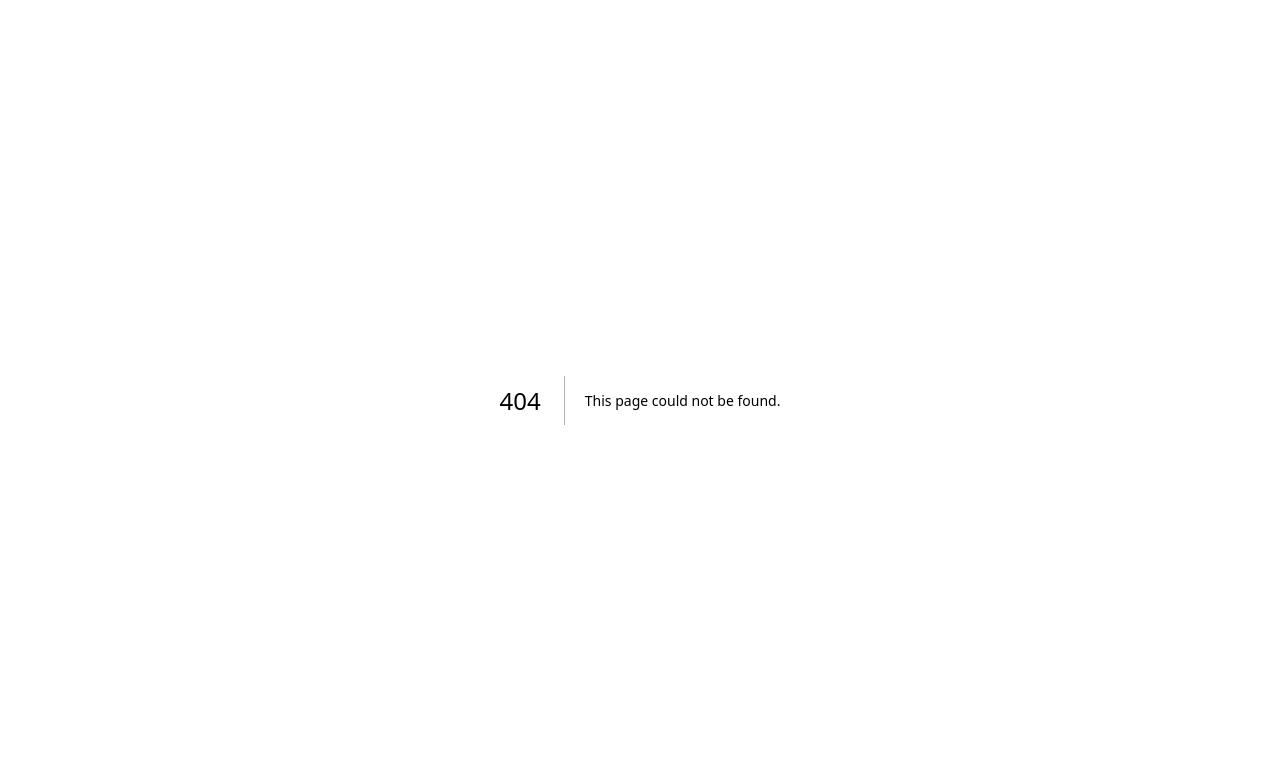
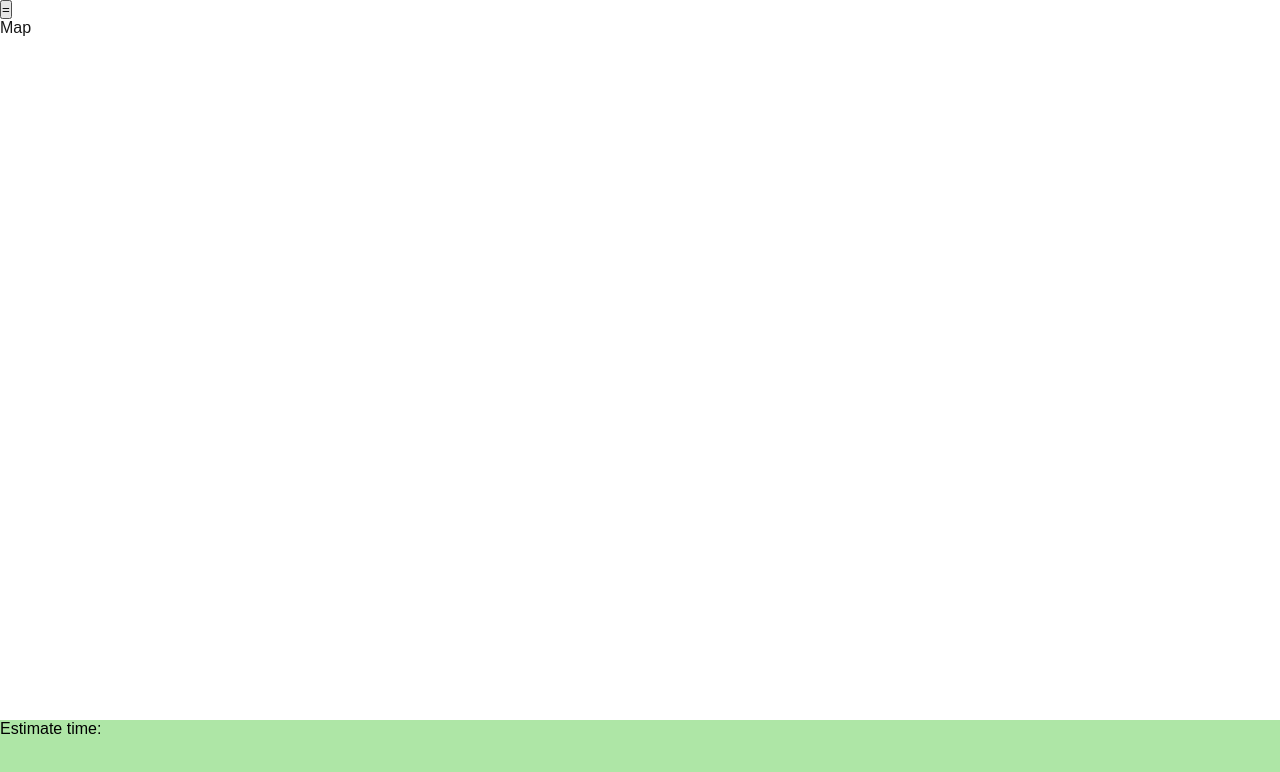
Before and after one commit to Raman-Shakya/Trash-Track, a Next.js app: page /household in a window 1280 px wide. Before the commit this address had no page. Shown: the top 772 px of the page. Built offline with nearby package versions, Linux system fonts and the light colour scheme.

Commit message:
nav and footer

```diff
--- /dev/null
+++ b/src/app/household/components/footer.js
@@ -0,0 +1,18 @@
+"use client";
+
+import styles from './footer.module.css'
+import { useRef, useState, useEffect } from 'react';
+
+export default function Footer() {
+
+    const [openFooter, setOpenFooter] = useState(false)
+
+    return <footer className={`${styles.footerWrapper}` } onClick={()=>setOpenFooter(false)}>
+        <div className={`${styles.footer} ${openFooter ? styles.active : ''}`} onClick={(e)=>{
+            e.stopPropagation()
+            setOpenFooter(true)
+            }}>
+            Estimate time:
+        </div>
+    </footer>;
+}
--- /dev/null
+++ b/src/app/household/components/footer.module.css
@@ -0,0 +1,27 @@
+.footerWrapper {
+    position: fixed;
+    bottom: 0;
+    left: 0;
+    width: 100%;
+    height: 100%;
+    z-index: -100;
+}
+
+.active {
+    z-index: 10;
+}
+
+.footer {
+    position: fixed;
+    bottom: 0;
+    left: 0;
+    background-color: #aee6a6;
+    color: black;
+    width: 100%;
+    height: 10%;
+    transition: 1s;
+}
+
+.active {
+    height: 85%;
+}
--- /dev/null
+++ b/src/app/household/components/nav.js
@@ -0,0 +1,14 @@
+"use client";
+import styles from './nav.module.css'
+import { useRef, useState, useEffect } from 'react';
+
+export default function Nav({isOpen, closeNav}) {
+    return <nav className={`${styles.navWrapper} ${isOpen ? styles.active : ''}`} onClick={()=>closeNav()}>
+        <div className={`${styles.navbar}`} onClick={(e)=>e.stopPropagation()}>
+            <a href="#">Home</a>
+            <a href="#">Support</a>
+            <a href="#">Notification</a>
+            <a href="#">Contact</a>
+        </div>
+    </nav>;
+}
--- /dev/null
+++ b/src/app/household/components/nav.module.css
@@ -0,0 +1,26 @@
+.navWrapper {
+    position: fixed;
+    left: 0;
+    top: 0;
+    width: 100%;
+    height: 100%;
+    z-index: -100;
+}
+.navWrapper.active {
+    z-index: 10;
+}
+
+.navbar {
+    width: 80%;
+    height: 100%;
+    background-color: #aee6a6;
+    display: flex;
+    flex-direction: column;
+    color: black;
+    transform: translateX(-100%);
+    transition: 1s;
+}
+
+.navWrapper.active .navbar {
+    transform: translateX(0);
+}
--- /dev/null
+++ b/src/app/household/page.js
@@ -0,0 +1,19 @@
+"use client";
+
+import { useRef, useState, useEffect } from 'react';
+import Nav from './components/nav';
+import Map from '../components/map';
+import Footer from './components/footer';
+
+export default function Page() {
+    const [openNav, setOpenNav] = useState(false);
+
+    useEffect(()=>{console.log(openNav)},[openNav])
+
+    return <div>
+        <button onClick={()=>{setOpenNav(true)}}>=</button>
+        <Nav isOpen={openNav} closeNav={()=>setOpenNav(false)}/>
+        <Map/>
+        <Footer/>
+    </div>;
+}
```
